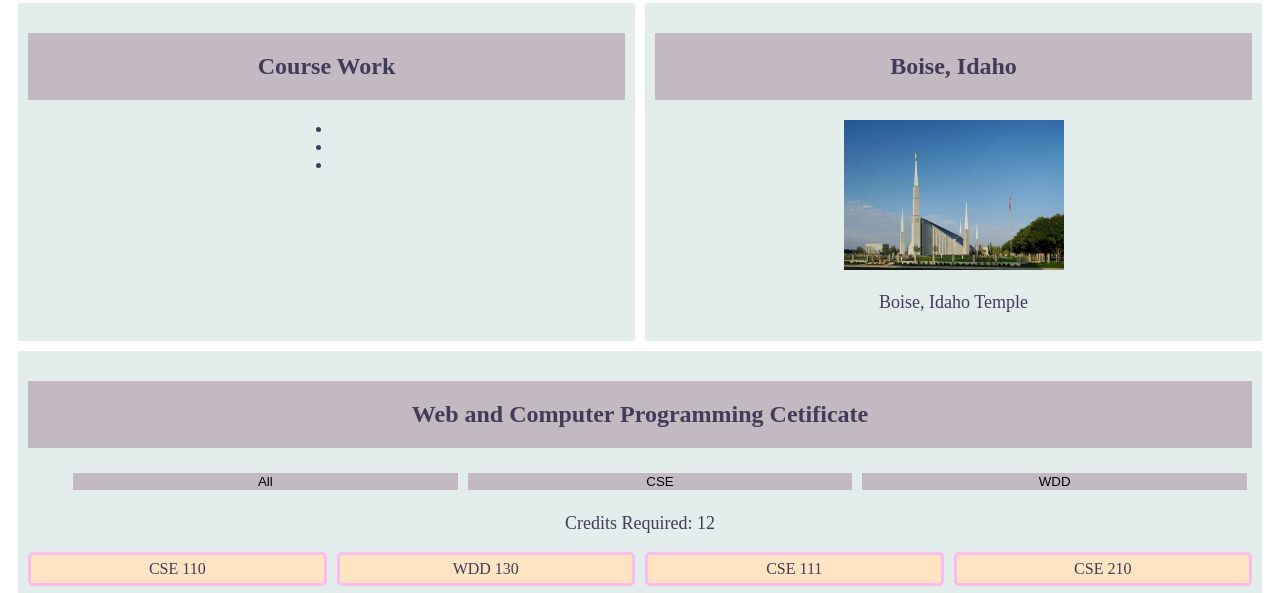
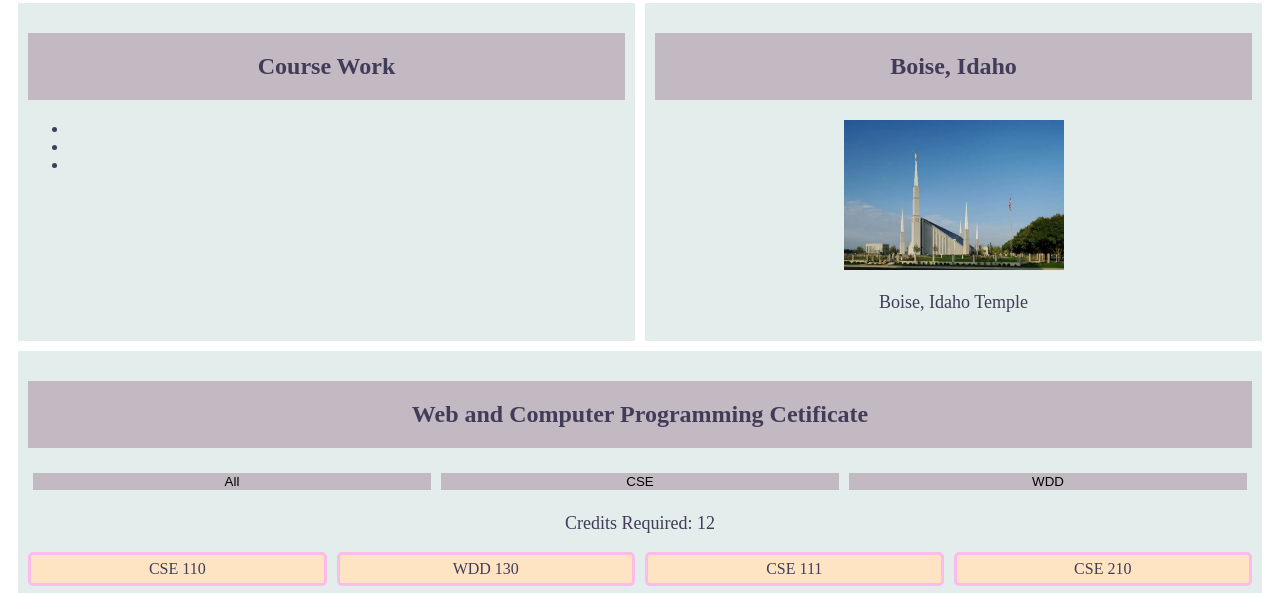
Before and after one commit to kandl25/wdd231, a plain HTML site: page index.html in a window 1280 px wide. Shown: the part 190-783 px from the top of the page. Drawn offline with Linux system fonts and the light colour scheme.

Commit message:
wk1 fixes

```diff
--- a/index.html
+++ b/index.html
@@ -1,11 +1,10 @@
 <!DOCTYPE html>
 <html lang="en">
     <head>
-        <meta charset="UTF-8"/>
-        <meta name="viewport" content="width-device-width,initial-scale=1.0" />
+        <meta charset="UTF-8">
+        <meta name="viewport" content="width-device-width,initial-scale=1.0">
         <title>WDD 231 - Web Fundamentals - Kaylee DeCamps</title>
         <meta name="decription" content="Assignment portal for Kaylee DeCamps in WDD 231: Web Frontend Development at Brigham Young University - Idaho." />
-        <meta author="Kaylee DeCamps">
         <meta property="og:title" content="Kaylee DeCamps WDD 231">
         <meta property="og:type" content="website">
         <meta property="og:image" content="https://www.boisestate.edu/varsityb/see-blue/">
@@ -34,9 +33,11 @@
             <main>
               <section class="work">
                 <h1>Course Work</h1>
-                <li></li>
-                <li></li>
-                <li></li>
+                <ul>
+                  <li></li>
+                  <li></li>
+                  <li></li>
+                </ul>
               </section>
               <section class="location">
                 <h1>Boise, Idaho</h1>
@@ -46,11 +47,11 @@
               <section class="bottom">
                 <h1>Web and Computer Programming Cetificate</h1>
                 <nav>
-                  <ul class="course"> <!--buttonsDivider-->
+                  <div class="course"> <!--buttonsDivider-->
                     <button id="all-courses">All</button>
                     <button id="cse-courses">CSE</button>
                     <button id="wdd-courses">WDD</button>
-                  </ul>
+                  </div>
                   <p>Credits Required: <span id="required"></span></p>
                 </nav>
                 <div id="course-display"> <!--courseCards/CardContent--></div>
```
